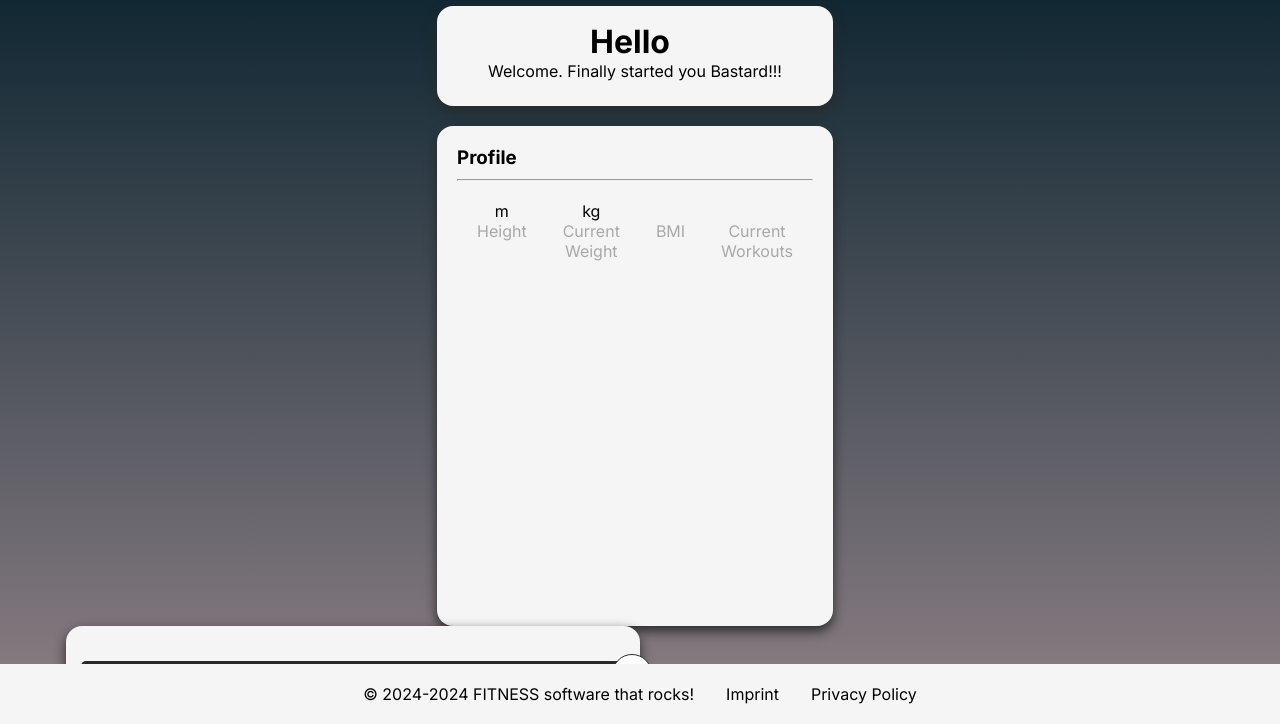
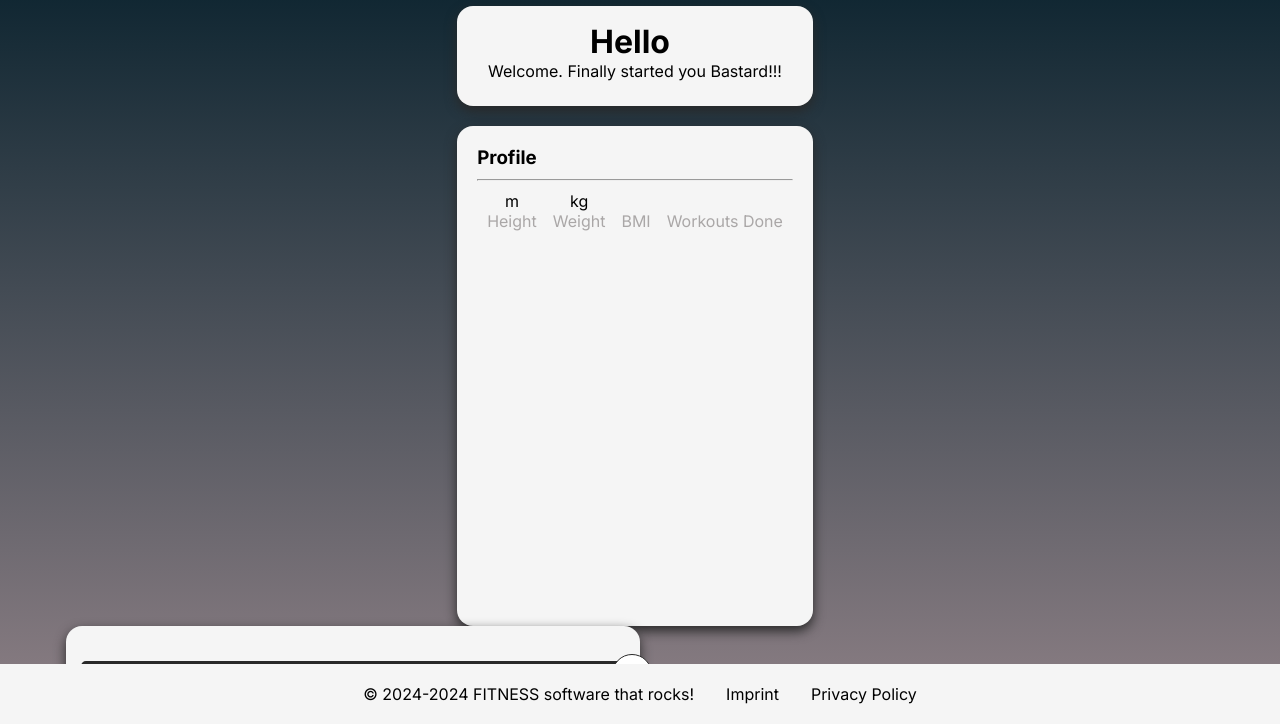
Before and after one commit to wirrexx/fit_jerk, a Django app: template fj/fitness_jerk/templates/fitness_jerk/profile.html in a window 1280 px wide. Shown: the part 76-800 px from the top of the page. Run offline with Django 5.2, Linux system fonts and the light colour scheme; the template is opened without the code that fills it, so the values that code supplies are empty; parts of the project's set-up code (start-up, migrations or seed data) failed here and were passed over.

Commit message:
Updated naming on profile.html to work with css

```diff
--- a/fj/fitness_jerk/templates/fitness_jerk/profile.html
+++ b/fj/fitness_jerk/templates/fitness_jerk/profile.html
@@ -12,6 +12,8 @@
         <p class="message">{{ message }}</p>
         {% endfor %}
     </div>
+
+
     <div class="rightcolumn">
         <div class="intro">
             <div class="post">
@@ -36,26 +38,28 @@
                 </div>
                 <hr>
                 <div class="details">
-                    <div class="height" style="padding: 10px;">
+                    <div class="height">
                         <p>{{ user.userprofile.height }} m<br></p>
                         <p style="color: rgb(170, 167, 167);">Height</p>
                     </div>
-                    <div class="weight" style="padding: 10px;">
+                    <div class="weight">
                         <p>{{ user.userprofile.weight }} kg<br></p>
-                        <p style="color: rgb(170, 167, 167);">Current<br>Weight</p>
+                        <p style="color: rgb(170, 167, 167);">Weight</p>
                     </div>
-                    <div class="bmi" style="padding: 10px;">
+                    <div class="bmi" ">
                         <p>{{ BMI }}<br></p>
-                        <p style="color: rgb(170, 167, 167);">BMI</p>
+                        <p style=" color: rgb(170, 167, 167);">BMI</p>
                     </div>
-                    <div class="progress_workouts" style="padding: 10px;">
+                    <div class="progress_workouts"">
                         <p>{{ user.userprofile.workouts_done }}<br></p>
-                        <p style="color: rgb(170, 167, 167);">Current<br>Workouts</p>
+                        <p style=" color: rgb(170, 167, 167);">Workouts Done</p>
                     </div>
                 </div>
             </div>
         </div>
     </div>
+
+
     <div class="leftcolumn">
         <div class="member-progress">
             <h2>{{ level }}</h2>
```
